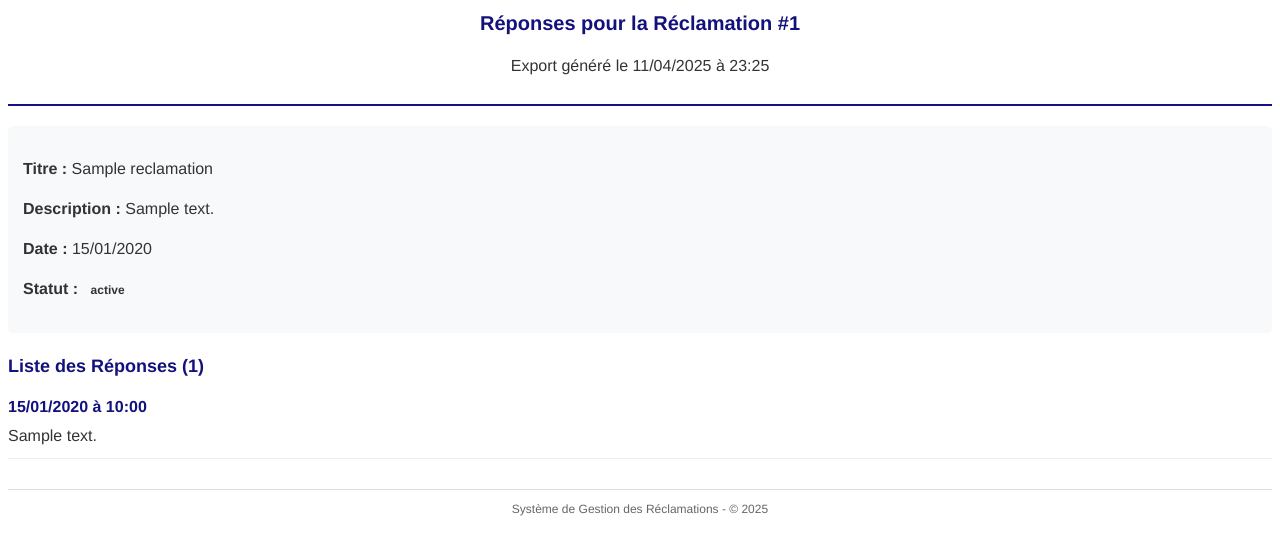
After one commit to ckthiri1/B2BTravelWeb, a Symfony app: template templates/reponse/export_pdf.html.twig in a window 1280 px wide. The commit adds this page. Shown: the top 555 px of the page. Run offline with Twig, Linux system fonts and the light colour scheme; the template is opened without the code that fills it: most values are stand-ins (such as "Sample title", 1, 10 or a date in 2020); some libraries are stand-ins or nearby versions.

Commit message:
gestion reclamationss

```diff
--- a/composer.json
+++ b/composer.json
@@ -11,6 +11,7 @@
         "doctrine/doctrine-bundle": "^2.14",
         "doctrine/doctrine-migrations-bundle": "^3.4",
         "doctrine/orm": "^3.3",
+        "knplabs/knp-snappy-bundle": "^1.10",
         "phpdocumentor/reflection-docblock": "^5.6",
         "phpstan/phpdoc-parser": "^2.1",
         "symfony/asset": "6.4.*",
@@ -42,6 +43,7 @@
         "symfony/validator": "6.4.*",
         "symfony/web-link": "6.4.*",
         "symfony/yaml": "6.4.*",
+        "tecnickcom/tcpdf": "^6.9",
         "twig/extra-bundle": "^2.12|^3.0",
         "twig/twig": "^2.12|^3.0"
     },
--- a/config/bundles.php
+++ b/config/bundles.php
@@ -13,4 +13,5 @@ return [
     Symfony\Bundle\SecurityBundle\SecurityBundle::class => ['all' => true],
     Symfony\Bundle\MonologBundle\MonologBundle::class => ['all' => true],
     Symfony\Bundle\MakerBundle\MakerBundle::class => ['dev' => true],
+    Knp\Bundle\SnappyBundle\KnpSnappyBundle::class => ['all' => true],
 ];
--- /dev/null
+++ b/templates/reponse/export_pdf.html.twig
@@ -0,0 +1,111 @@
+<!DOCTYPE html>
+<html>
+<head>
+    <meta charset="UTF-8">
+    <title>Réponses pour Réclamation #{{ reclamation.id }}</title>
+    <style type="text/css">
+        body {
+            font-family: helvetica, sans-serif;
+            color: #333333;
+            line-height: 1.5;
+        }
+        .header {
+            text-align: center;
+            margin-bottom: 20px;
+            padding-bottom: 10px;
+            border-bottom: 2px solid #13117D;
+        }
+        .header img {
+            height: 60px;
+            margin-bottom: 10px;
+        }
+        h1 {
+            color: #13117D;
+            font-size: 20px;
+            margin: 5px 0;
+        }
+        .reclamation-info {
+            background-color: #f8f9fa;
+            padding: 15px;
+            border-radius: 5px;
+            margin-bottom: 20px;
+        }
+        .reponse-item {
+            margin-bottom: 15px;
+            padding-bottom: 10px;
+            border-bottom: 1px solid #eeeeee;
+        }
+        .reponse-date {
+            color: #13117D;
+            font-weight: bold;
+            margin-bottom: 5px;
+        }
+        .footer {
+            margin-top: 30px;
+            padding-top: 10px;
+            border-top: 1px solid #dddddd;
+            font-size: 12px;
+            color: #666666;
+            text-align: center;
+        }
+        .status-badge {
+            display: inline-block;
+            padding: 3px 8px;
+            border-radius: 12px;
+            font-size: 12px;
+            font-weight: bold;
+        }
+        .status-pending {
+            background-color: #fff3cd;
+            color: #856404;
+        }
+        .status-resolved {
+            background-color: #d4edda;
+            color: #155724;
+        }
+    </style>
+</head>
+<body>
+    <div class="header">
+        <h1>Réponses pour la Réclamation #{{ reclamation.id }}</h1>
+        <p>Export généré le {{ "now"|date("d/m/Y à H:i") }}</p>
+    </div>
+
+    <div class="reclamation-info">
+        <p><strong>Titre :</strong> {{ reclamation.titre }}</p>
+        <p><strong>Description :</strong> {{ reclamation.description }}</p>
+        <p><strong>Date :</strong> {{ reclamation.dateR|date('d/m/Y') }}</p>
+        <p><strong>Statut :</strong>
+            <span class="status-badge status-{{ reclamation.status }}">
+                {% if reclamation.status == 'pending' %}En attente
+                {% elseif reclamation.status == 'resolved' %}Traité
+                {% else %}{{ reclamation.status }}
+                {% endif %}
+            </span>
+        </p>
+    </div>
+
+    <h2 style="color: #13117D; font-size: 18px; margin-bottom: 15px;">
+        Liste des Réponses ({{ reponses|length }})
+    </h2>
+
+    {% for reponse in reponses %}
+    <div class="reponse-item">
+        <div class="reponse-date">
+            {{ reponse.dateRep|date('d/m/Y à H:i') }}
+        </div>
+        <div class="reponse-content">
+            {{ reponse.descriptionRep|nl2br }}
+        </div>
+    </div>
+    {% else %}
+    <p style="color: #666666; font-style: italic;">
+        Aucune réponse trouvée pour cette réclamation.
+    </p>
+    {% endfor %}
+
+    <div class="footer">
+        Système de Gestion des Réclamations - © {{ "now"|date("Y") }}
+    </div>
+</body>
+</html>
```
Also changed, not shown: src/Controller/AdminReclamationController.php (+37 -1 lines), templates/reclamation/index.html.twig (+83 -48 lines), templates/reponse/list_reponses.html.twig (+26 -1 lines), 4 other files.
